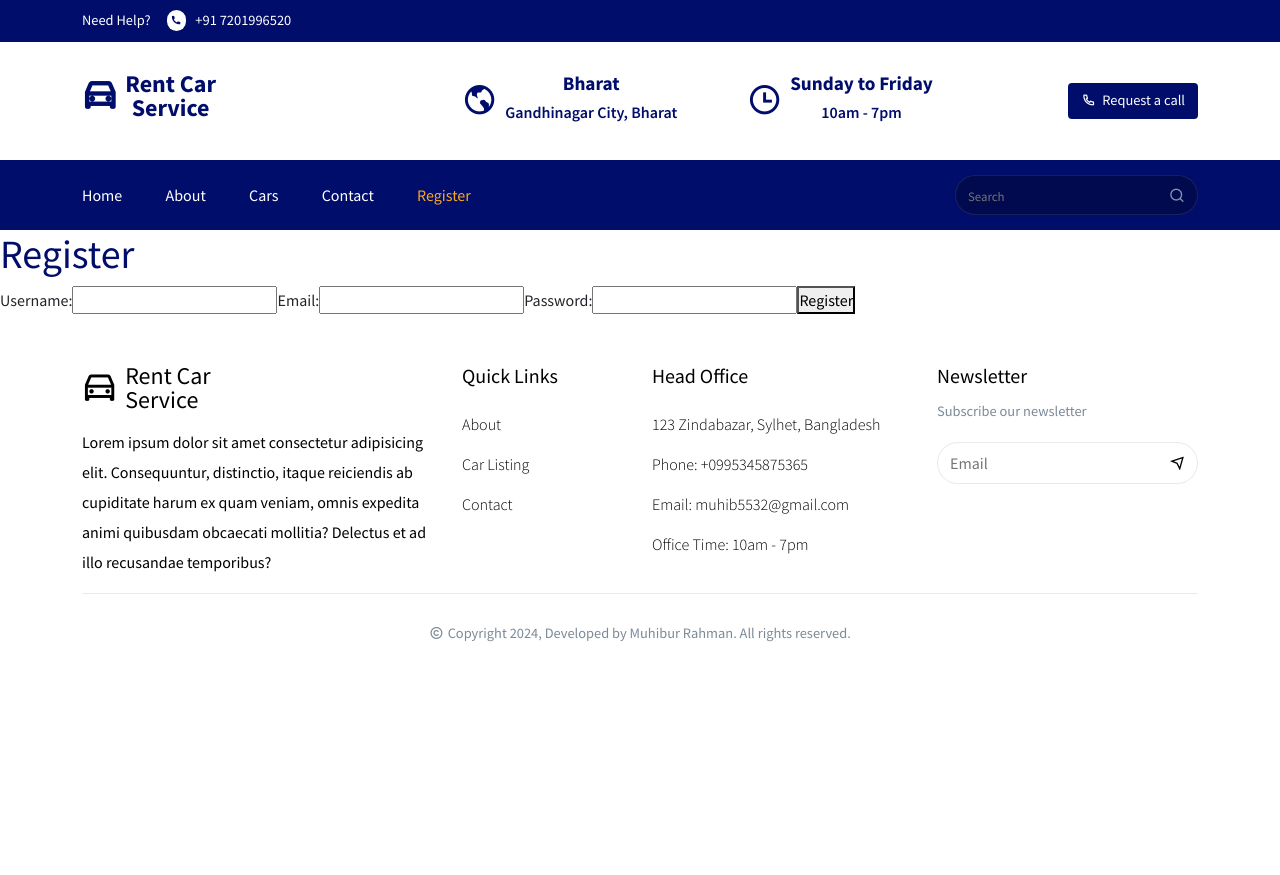
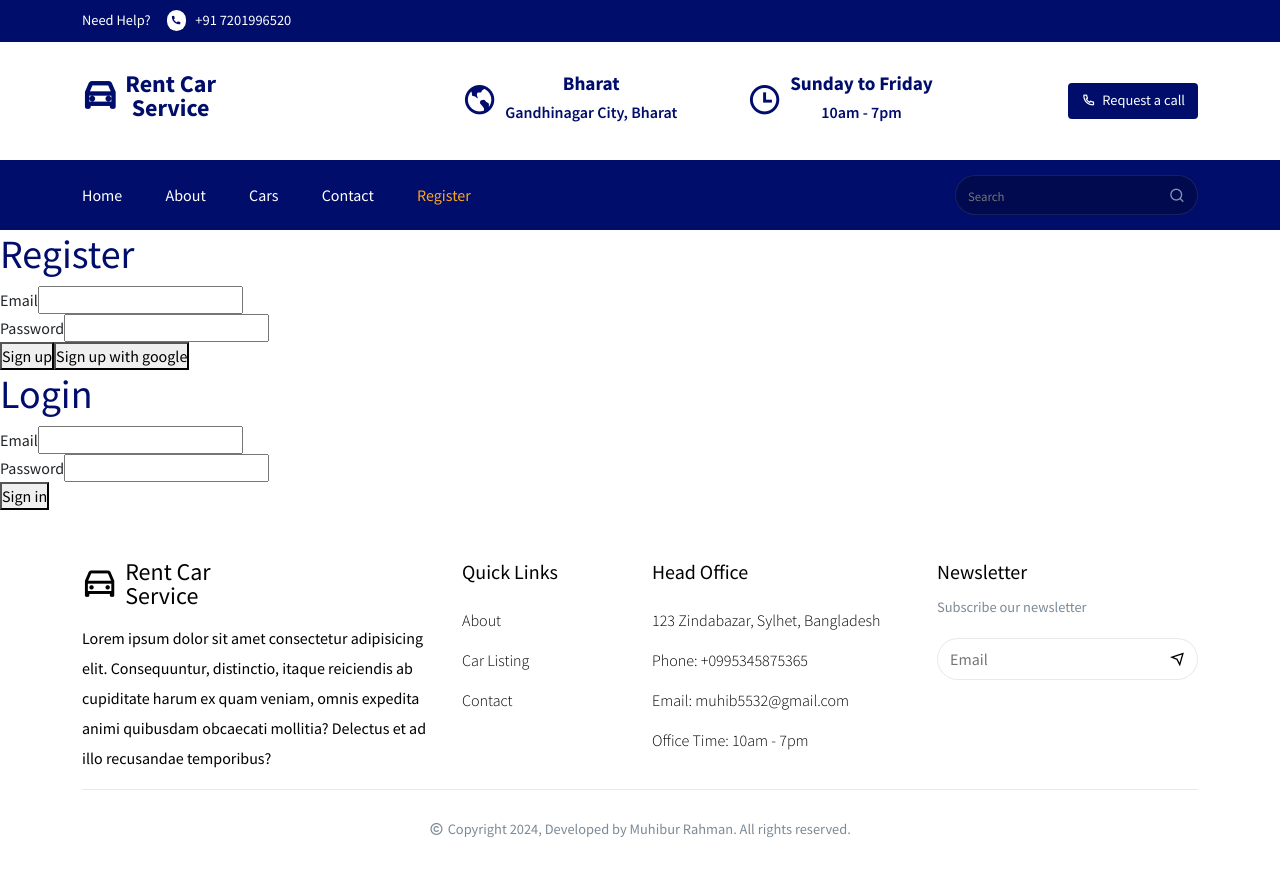
Before and after one commit to jemmyasjd/EvRent, a React (Create React App) app: page /Register in a window 1280 px wide. Before the commit the page ends 800 px from the top, so only its background shows below. Built offline with nearby package versions, Linux system fonts and the light colour scheme; no server answers.

Commit message:
login functionality added

```diff
--- a/package.json
+++ b/package.json
@@ -8,6 +8,7 @@
     "@testing-library/user-event": "^13.5.0",
     "bootstrap": "^5.1.3",
     "ethers": "5.4",
+    "firebase": "^10.10.0",
     "react": "^18.2.0",
     "react-dom": "^18.2.0",
     "react-router-dom": "^6.3.0",
--- /dev/null
+++ b/src/Context/Firebase.jsx
@@ -0,0 +1,87 @@
+import {  createContext, useContext } from "react";
+import { initializeApp } from "firebase/app";
+import { createUserWithEmailAndPassword, getAuth, signInWithEmailAndPassword,GoogleAuthProvider,signInWithPopup,GithubAuthProvider, onAuthStateChanged } from "firebase/auth";
+
+
+
+const firebaseConfig = {
+  apiKey: "AIzaSyBLD0OoGbW9TfJ0SdyyIoSDiIv3Ek8n5VE",
+  authDomain: "fir-c1d13.firebaseapp.com",
+  projectId: "fir-c1d13",
+  storageBucket: "fir-c1d13.appspot.com",
+  messagingSenderId: "278102741081",
+  appId: "1:278102741081:web:dc843e11d32e1738182148"
+};
+
+
+export const app = initializeApp(firebaseConfig);
+const auth = getAuth(app);
+const googleProvider = new GoogleAuthProvider();
+const githubProvider = new GithubAuthProvider();
+
+const FirebaseContext = createContext(null);
+
+export  const useFirebase = () => useContext(FirebaseContext);
+
+export const FirebaseProvider = (props) => {
+
+  const createUser = (email, password) => {
+    return createUserWithEmailAndPassword(auth, email, password).then(() => {
+      // Signed in
+      console.log('user created')
+  })
+  .catch((error) => {
+      console.log(error);
+      console.log(error.code);
+      console.log(error.message);
+
+
+  });
+  }
+
+
+  const getUser = (email,password) => {
+    signInWithEmailAndPassword(auth, email, password)
+    .then(() => {
+
+      console.log('user logged in')
+        // Signed in
+    })
+    .catch((error) => {
+        console.log(error);
+        console.log(error.code);
+        console.log(error.message)
+
+    });
+}
+
+  const signInWithGoogle = () => {
+    signInWithPopup(auth,googleProvider).then(() => {
+
+      })
+  }
+
+  const signupGithub = () => {
+    signInWithPopup(auth,githubProvider).then(() => {
+
+     })
+  }
+
+  const checkAuth = ()  => {
+    onAuthStateChanged(auth, (user) => {
+      if (user) {
+        return user;
+      } else {
+        return null;
+      }
+    });
+  }
+
+
+  return (
+    <FirebaseContext.Provider value={{createUser, getUser , signInWithGoogle, signupGithub, checkAuth}}>
+      {props.children}
+
+    </FirebaseContext.Provider>
+  );
+}
--- a/src/index.js
+++ b/src/index.js
@@ -9,13 +9,17 @@ import "slick-carousel/slick/slick-theme.css";
 
 import { BrowserRouter as Router } from "react-router-dom";
 import { RentProvider } from "./Context/RentContext";
+import { FirebaseProvider } from '../src/Context/Firebase'
+
 
 const root = ReactDOM.createRoot(document.getElementById("root"));
 root.render(
   <React.StrictMode>
     <Router>
       <RentProvider>
+      <FirebaseProvider>
       <App />
+    </FirebaseProvider>
       </RentProvider>
     </Router>
   </React.StrictMode>
--- a/src/pages/register.jsx
+++ b/src/pages/register.jsx
@@ -1,67 +1,72 @@
-import React, { useState } from 'react'; // Import useState for form handling
+import React, { useState } from "react"; // Import useState for form handling
+import { useFirebase } from "../Context/Firebase";
+const Register = () => {
+  const firebase = useFirebase();
+  // console.log(firebase);
 
-const Register = () => {
-  const [formData, setFormData] = useState({
-    // Define initial form data structure
-    username: '',
-    email: '',
-    password: '',
-    // Add additional fields as needed
-  });
+  const [email, setEmail] = useState("");
+  const [password, setPassword] = useState("");
 
-  const handleChange = (event) => {
-    setFormData({
-      ...formData,
-      [event.target.name]: event.target.value,
-    });
-  };
-
-  const handleSubmit = (event) => {
-    event.preventDefault(); // Prevent default form submission behavior
-
-    // Implement registration logic here (e.g., API call)
-    // Handle successful registration (e.g., redirect to login)
-    // Handle errors (e.g., display error messages)
-  };
+  const [email2, setEmail2] = useState("");
+  const [password2, setPassword2] = useState("");
 
   return (
     <div className="register-container">
       <h1>Register</h1>
-      <form onSubmit={handleSubmit}>
-        <label htmlFor="username">Username:</label>
+      <div>
+        <label>Email</label>
         <input
-          type="text"
-          id="username"
-          name="username"
-          value={formData.username}
-          onChange={handleChange}
+          type="email"
+          onChange={(e) => setEmail(e.target.value)}
+          value={email}
           required
         />
+      </div>
+      <div>
+        <label>Password</label>
+        <input
+          type="password"
+          onChange={(e) => setPassword(e.target.value)}
+          value={password}
+          required
+        />
+      </div>
+      <button
+        onClick={() => firebase.createUser(email, password)}
+        type="submit"
+      >
+        Sign up
+      </button>
+      <button onClick={() => firebase.signInWithGoogle()}>
+        Sign up with google
+      </button>
 
-        <label htmlFor="email">Email:</label>
+      <h1>Login</h1>
+      <div>
+        <label>Email</label>
         <input
           type="email"
-          id="email"
-          name="email"
-          value={formData.email}
-          onChange={handleChange}
+          onChange={(e) => setEmail2(e.target.value)}
+          value={email2}
           required
         />
-
-        <label htmlFor="password">Password:</label>
+      </div>
+      <div>
+        <label>Password</label>
         <input
           type="password"
-          id="password"
-          name="password"
-          value={formData.password}
-          onChange={handleChange}
+          onChange={(e) => setPassword2(e.target.value)}
+          value={password2}
           required
         />
+      </div>
+      <button
+        onClick={() => firebase.getUser(email2, password2)}
+        type="submit"
+      >
+        Sign in
+      </button>
 
-        {/* Add more form fields as needed */}
-
-        <button type="submit">Register</button>
-      </form>
     </div>
   );
 };
```
Also changed, not shown: 1 other file (tests, documents, lock files or other folders).
